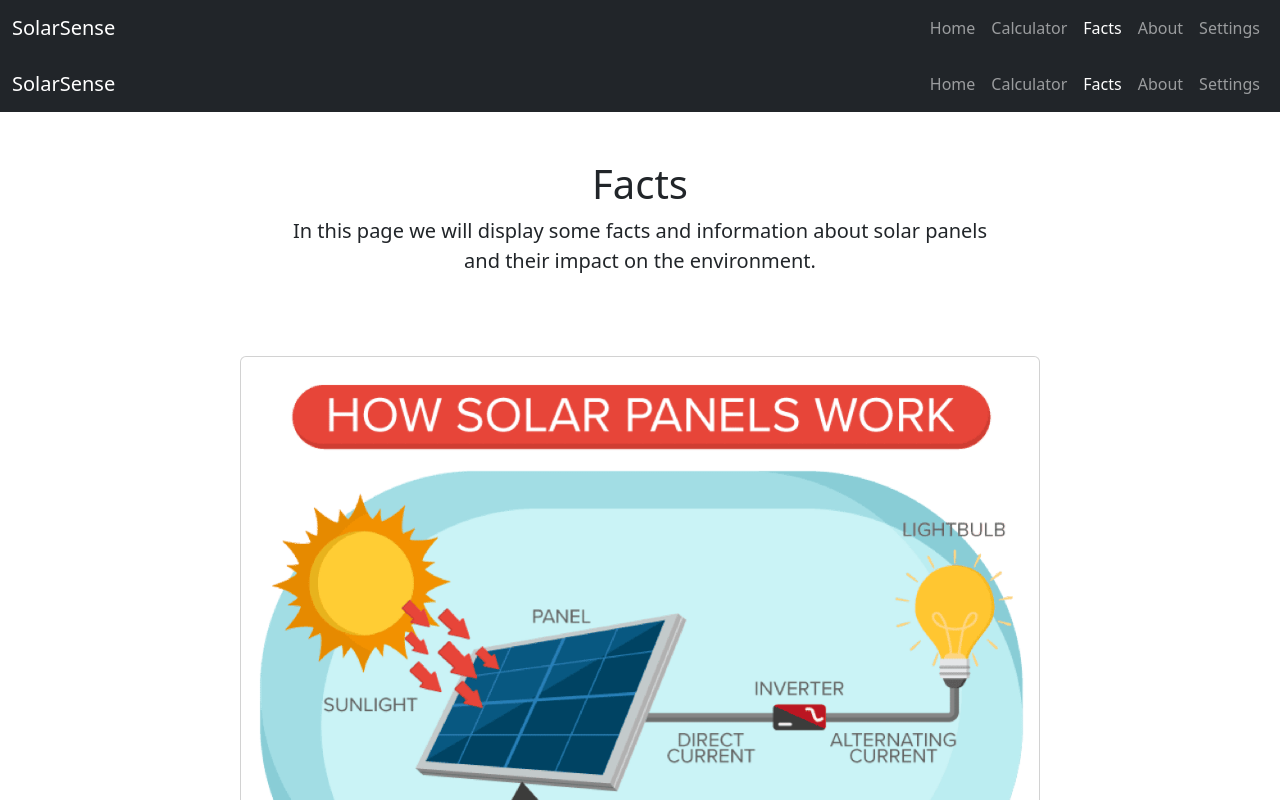
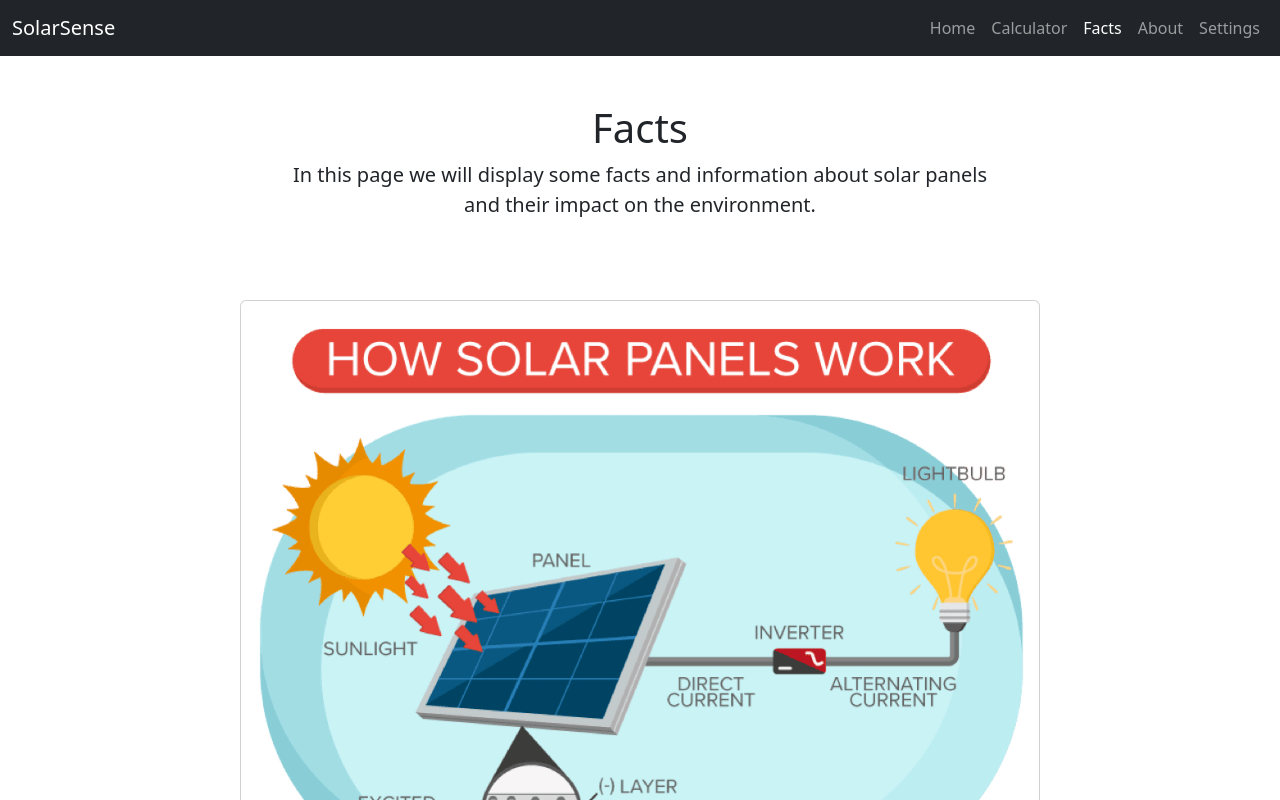
Before and after one commit to BobRolf/DAT257-Agile-G16, a React (Vite) app in the folder SolarSense/: page /facts in a window 1280 px wide. Shown: the top 800 px of the page. Built offline with nearby package versions, Linux system fonts and the light colour scheme.

Commit message:
fixed with darkmode

```diff
--- a/SolarSense/src/components/FactsCard.tsx
+++ b/SolarSense/src/components/FactsCard.tsx
@@ -4,7 +4,6 @@ const FactsCard: React.FC = () => {
   return (
     <div
       style={{
-        backgroundColor: "white", // Add a white background
         padding: "2rem", // Add padding around the content
         marginBottom: "2rem", // Add margin to prevent content from being too close to the bottom
         width: "100%", // Ensure the wrapper takes the full width
--- a/SolarSense/src/pages/Facts.tsx
+++ b/SolarSense/src/pages/Facts.tsx
@@ -1,11 +1,9 @@
 import React from "react";
-import Navbar from "../components/Navbar";
 import FactsCard from "../components/FactsCard";
 
 const Facts: React.FC = () => {
   return (
     <div>
-      <Navbar /> {/* Add Navbar */}
       <div className="container mt-5 d-flex justify-content-center">
         <h1>Facts</h1>
       </div>
```
